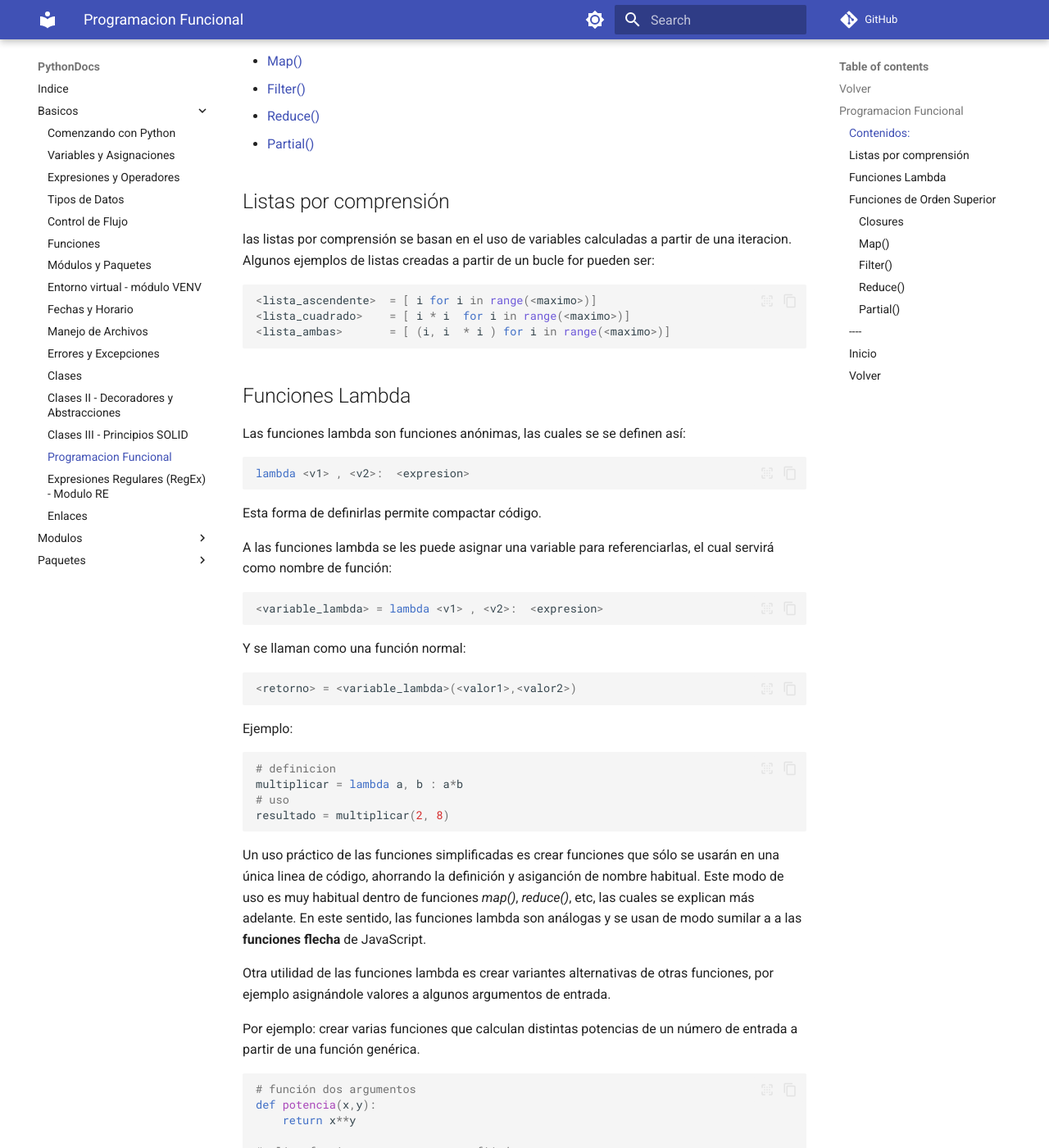
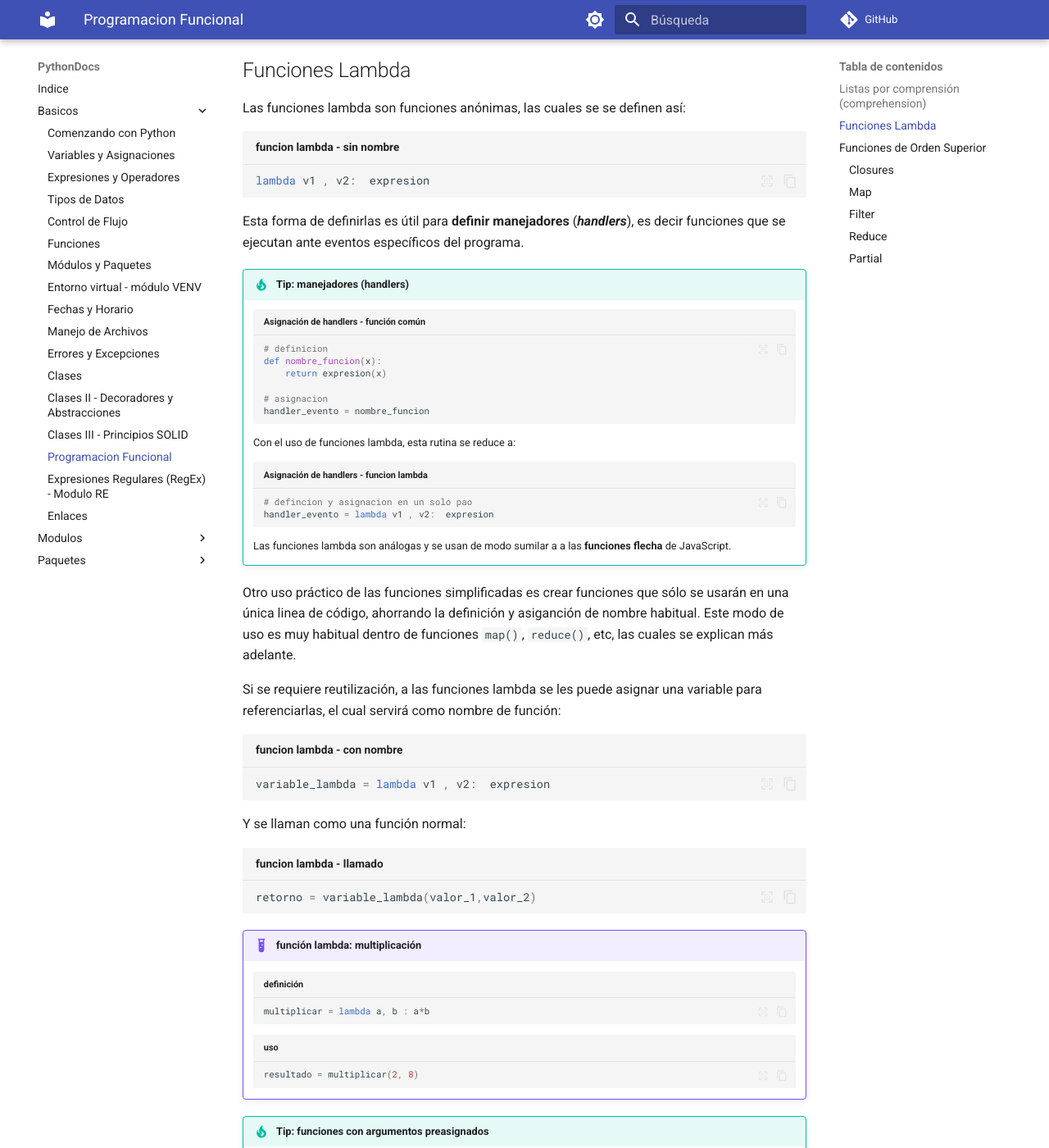
Before and after one commit to alejrot/python-docs, an MkDocs documentation site: the page built from docs/contenido/15-programacion_funcional.md, in a window 1280 px wide and 1400 px high, scrolled down 389 px. Shown: the whole window at 82% size. Built offline with MkDocs 1.6.1 and Material for MkDocs 9.7.7, drawn with Linux system fonts in a browser that asks for light colours; comment, search, counter and statistics services are not loaded; some of the changed text lies outside the part shown.

Commit message:
'programacion funcional' corregido

````diff
--- a/docs/contenido/15-programacion_funcional.md
+++ b/docs/contenido/15-programacion_funcional.md
@@ -1,101 +1,124 @@
 
-## [Volver](../README.md#programacion-funcional)
 
 # Programacion Funcional
-### Contenidos:
-- [Listas por comprensión](#listas-por-comprensión)
-- [Funciones Lambda](#funciones-lambda)
-- [Funciones de Orden Superior](#funciones-de-orden-superior)
-  - [Closures](#closures)
-  - [Map()](#map)
-  - [Filter()](#filter)
-  - [Reduce()](#reduce)
-  - [Partial()](#partial)
 
 
+## Listas por comprensión (*comprehension*)
+las listas por comprensión se basan en el uso de variables calculadas a partir de una iteración. Algunos ejemplos de listas creadas a partir de un bucle for pueden ser:
 
-## Listas por comprensión
-las listas por comprensión se basan en el uso de variables calculadas a partir de una iteracion. Algunos ejemplos de listas creadas a partir de un bucle for pueden ser:
-```python
-<lista_ascendente>  = [ i for i in range(<maximo>)]
-<lista_cuadrado>    = [ i * i  for i in range(<maximo>)]
-<lista_ambas>       = [ (i, i  * i ) for i in range(<maximo>)]
+```python title="Listas por comprensión"
+lista_ascendente  = [ i for i in range(<maximo>)]
+lista_cuadrado    = [ i * i  for i in range(<maximo>)]
+lista_ambas       = [ (i, i  * i ) for i in range(<maximo>)]
 ```
 
 ## Funciones Lambda
 
 Las funciones lambda son funciones anónimas, las cuales se se definen así:
 
-```python
-lambda <v1> , <v2>:  <expresion>
+```python title="funcion lambda - sin nombre"
+lambda v1 , v2:  expresion
 ```
-Esta forma de definirlas permite compactar código.
+Esta forma de definirlas es útil para **definir manejadores** (***handlers***), es decir funciones que se ejecutan ante eventos específicos del programa.
 
-A las funciones lambda se les puede asignar una variable para referenciarlas, el cual servirá como nombre de función:
 
-```python
-<variable_lambda> = lambda <v1> , <v2>:  <expresion>
+!!! tip "Tip: manejadores (handlers)"
+
+	```python title="Asignación de handlers - función común"
+	# definicion
+	def nombre_funcion(x):
+		return expresion(x)
+
+	# asignacion
+	handler_evento = nombre_funcion
+	```
+
+	Con el uso de funciones lambda, esta rutina se reduce a:
+
+	```python title="Asignación de handlers - funcion lambda"
+	# defincion y asignacion en un solo pao
+	handler_evento = lambda v1 , v2:  expresion
+	```
+
+	Las funciones lambda son análogas  y se usan de modo sumilar a a las **funciones flecha** de JavaScript.
+
+
+
+Otro uso práctico de las funciones simplificadas es crear funciones que sólo se usarán en una única linea de código, ahorrando la definición y asiganción de nombre habitual. Este modo de uso es muy habitual dentro de funciones `map()`, `reduce()`, etc, las cuales se explican más adelante.
+
+
+Si se requiere reutilización, a las funciones lambda se les puede asignar una variable para referenciarlas, el cual servirá como nombre de función:
+
+```python title="funcion lambda - con nombre"
+variable_lambda = lambda v1 , v2:  expresion
 ```
 Y se llaman como una función normal:
 
-```python
-<retorno> = <variable_lambda>(<valor1>,<valor2>)
-```
-Ejemplo:
-```python
-# definicion
-multiplicar = lambda a, b : a*b
-# uso
-resultado = multiplicar(2, 8)
+```python title="funcion lambda - llamado"
+retorno = variable_lambda(valor_1,valor_2)
 ```
 
-Un uso práctico de las funciones simplificadas es crear funciones que sólo se usarán en una única linea de código, ahorrando la definición y asiganción de nombre habitual. Este modo de uso es muy habitual dentro de funciones *map()*, *reduce()*, etc, las cuales se explican más adelante. En este sentido, las funciones lambda son análogas  y se usan de modo sumilar a a las **funciones flecha** de JavaScript.
 
-Otra utilidad de las funciones lambda es crear variantes alternativas de otras funciones, por ejemplo asignándole  valores a algunos argumentos de entrada.
+!!! example "función lambda: multiplicación"
+	```python title="definición"
+	multiplicar = lambda a, b : a*b
+	```
+	```python title="uso"
+	resultado = multiplicar(2, 8)
+	```
 
-Por ejemplo: crear varias funciones que calculan distintas potencias de un número de entrada a partir de una función genérica.
 
-```python
-# función dos argumentos
-def potencia(x,y):
-    return x**y
+!!! tip "Tip: funciones con argumentos preasignados"
+	Con las funciones lambda se puede crear variantes alternativas de otras funciones, por ejemplo asignándole  valores a algunos argumentos de entrada. Por ejemplo: crear varias funciones que calculan distintas potencias de un número de entrada a partir de una función genérica.
 
-# alias funcion, un argumento prefijado
-cuadrado    = lambda n: potencia(n, 2)		# y = 2
-cubo        = lambda n: potencia(n, 3)		# y = 3
+	```python title="Alias de funciones"
+	# función con dos argumentos
+	def potencia(x,y):
+		return x**y
 
-print( cuadrado(3)  )	# 3² = 9
-print( cubo(3)  )		# 3³ = 27
+	# alias funcion, un argumento prefijado
+	cuadrado    = lambda n: potencia(n, 2)		# y = 2
+	cubo        = lambda n: potencia(n, 3)		# y = 3
+	```
 
-print(type(cuadrado	))       # <class 'function'>
-print(type(cubo		))       # <class 'function'>
-```
-Nótese que las funciones lambda son reconocidas por el intérprete de Python como si fueran funciones normales.
+	```python title="llamado y tipo"
+	# uso
+	print( cuadrado(3)  )	# 3² = 9
+	print( cubo(3)  )		# 3³ = 27
+
+	# tipo
+	print(type(cuadrado	))       # <class 'function'>
+	print(type(cubo		))       # <class 'function'>
+	```
+
+
+!!! info
+	Nótese que las funciones lambda son reconocidas por el intérprete de Python como si fueran funciones normales.
 
 ## Funciones de Orden Superior
 Son funciones capaces de ejecutar a otras funciones especificadas por el usuario. Estas funciones son indicadas por su nombre como argumento de la funcion de orden superior.
 
-```python
-def <funcion_superior> (<valor1>, <valor2>, <funcion_usuario>):
-	# código
-	...
- 	<funcion_usuario>(<parámetros>)
+```python title="funcion de orden superior"
+def funcion_superior (valor_1, valor_2, funcion_usuario):
+	# codigo
+	# ...
+ 	funcion_usuario(parametros)
+	# ...
 ```
 
-Ejemplo:
 
-```python
+```python title="ejemplo"
 # Funcion orden superior
 def incrementar_4 (x, f):
 	# 'f' es una funcion de entrada
  	return f(x) + 4
 
-# Funcion extra
+# Funcion externa
 def triplicar(x):
 	return x*3
 
 # Uso
-x=7
+x = 7
 y = incrementar_4(x, triplicar)
 print(y)	# Da (x)*3+4 = 25
 ```
@@ -104,19 +127,17 @@
 
 Las  *'closures'* son funciones de orden superior que dan como retorno una función definida internamente.
 
-Sintaxis:
-```python
-def <nombre_closure>():
-	def <funcion_interna>(<argumentos>):
-		<rutina>
-		return <retorno>
+```python title="Closures - Sintaxis"
+def nombre_closure():
+	def funcion_interna(argumentos):
+		# rutina
+		return retorno
 
-	return <funcion_interna>
+	return funcion_interna
 ```
 
-Ejemplo:
 
-```python
+```python title="Ejemplo closure"
 #definicion
 def sumar_diez():
 	def add(valor):
@@ -130,156 +151,172 @@
 
 Una utilidad posible de las closures en englobar varias funciones internas alternativas y poder elegir una u otra dependiendo de un argumento.
 
-### Map()
+### Map
 
-La función *map()* es una funcion de orden superior que facilita el procesamiento de listas por una función especificada, "mapeando" cada elemento de la lista con los argumentos de la funcion y evitando así el uso de bucles y la asignacion elemento a elemento.
+La función `map()` es una funcion de orden superior que facilita el procesamiento de datos iterables  (particularmente: listas) por una función especificada, "mapeando" cada elemento de los datos de entrada con los argumentos de la funcion y evitando así el uso de bucles y la asignacion elemento a elemento.
 
 Sintaxis:
 ```python
-<objeto_resultado> = map(<funcion>, <lista>)
+objeto_resultado = map(funcion, data_entrada_1, data_entrada_2, ...)
 ```
 
-El retorno de la funcion map() es un objeto de clase 'map' (una *instancia*). Con la función *list()* se convierte dicho objeto en una lista de valores, recuperando así los resultados de la función interna.
+El retorno de la funcion map() es un objeto de clase `map` (una *instancia*). Con la función `list()` se convierte dicho objeto en una lista de valores, recuperando así los resultados de la función interna.
+
+
+```python  title="map() - procesamiento de listas"
+objeto_resultado = map(funcion, lista_entrada)
+resultado = list(objeto_resultado)
+```
+
+
 
 Ejemplo: elevar al cuadado todos los elementos de un vector
 
-```python
-vector = [2, 5, 14, 3]
+```python hl_lines="5"  title="map() - ejemplo uso"
 
 def potencia_2 (x):
 	return x**2
 
+vector = [2, 5, 14, 3]
 objeto = map(potencia_2, vector)
 cuadrado = list(objeto)
 ```
 
-*map()* acepta funciones *lambda* como argumento. Ejemplo:
+La funcion `map()` admite multiples listas de entrada
 
-```python
+```python hl_lines="5" title="map() - múltiples iterables"
+def multiplicar(x,y):
+    return x*y
+
+vector = [2, 5, 14, 3]
+objeto = map(multiplicar, vector, vector)
+cuadrado = list(objeto)
+
+```
+
+`map()` acepta funciones *lambda* como argumento. Ejemplo:
+
+```python hl_lines="3" title="map() - uso lambdas"
 vector = [2, 5, 14, 3]
 
 cuadrado = list(map(lambda numero: numero **2 , vector) )
 ```
 
-### Filter()
+### Filter
 
-*filter()* es una función que filtra de la lista de entrada los valores que cumplen con una condición lógica definida por una función especificada.
+`filter()` es una función que filtra de la lista de entrada los valores que cumplen con una condición lógica definida por una función especificada.
 
 Sintaxis:
-```python
-<objeto_filtrados> = filter(<funcion_logica>, <lista>)
+```python  title="filter() - sintaxis"
+objeto_filtrados = filter(funcion_logica, data_entrada)
 ```
-Nuevamente la salida es un objeto de la clase 'filter' y para leer la lista de elementos filtrados hay que recurrir a la funcion *list()*.
+Nuevamente la salida es un objeto de la clase `filter` y para leer la lista de elementos filtrados hay que recurrir a la funcion `list()`.
 
 Ejemplo: filtrar valores numericos mayores a diez de un vector
 
-```python
+```python title="ejemplo: valores mayores a 10"
+def mayor_a_10(x):
+	return True if x > 10 else False
+
 vector = [2, 5, -1, 48,-9,-25, 14, 3]
-
-def mayor_a_10(x):
-    return True if x > 10 else False
-
 objeto= filter(mayor_a_10, vector)
 filtrados = list(objeto)
 ```
-*filter()* también acepta funciones lambda como argumento.
+
+`filter()` también acepta funciones lambda como argumento.
 
 
-### Reduce()
+### Reduce
 
-*reduce()* opera con todos los elementos de una lista de entrada, aplicándoles una función especificada de manera acumulativa. Esto permite trabajar con un número no predeterminado de argumentos agrupados dentro de una lista de entrada. Para ser utilizada debe ser importada previamente desde el módulo *functools*:
-```python
+`reduce()` opera con todos los elementos de una lista de entrada, aplicándoles una función especificada de manera acumulativa. Esto permite trabajar con un número no predeterminado de argumentos agrupados dentro de una lista de entrada. Para ser utilizada debe ser importada previamente desde el módulo *functools*:
+```python title="Importación de reduce()"
 from functools import reduce
 ```
 Ejemplo: una productoria (producto sucesivo) de números englobados en una lista
 
-```python
-from functools import reduce
-
-vector = [2, 5, -1, -3]
-
+```python hl_lines="5" title="ejemplo: reduce() para hacer productoria"
 def producto(x, y):
     return x*y
 
+vector = [2, 5, -1, -3]
 productoria = reduce(producto, vector)
 # 'productoria' es 2*5*(-1)*(-3) = 30
 ```
-Como el retorno de la función *reduce()* es un valor no hace falta hacer conversiones de tipo adicionales.
+Como el retorno de la función `reduce()` es un valor no hace falta hacer conversiones de tipo adicionales.
 
 
-### Partial()
+### Partial
 
-La función *partial()* permite asignar valores prefijados a una función como argumentos. Devuelve como retorno un objeto de clase *'partial'* el cual incluye toda la información agregada y que puede utilizarse como si fuera una función lambda. De esta forma con *partial()* se puede crear una o varias funciones simplificadas.
+La función `partial()` permite asignar valores prefijados a una función como argumentos. Devuelve como retorno un objeto de clase *'partial'* el cual incluye toda la información agregada y que puede utilizarse como si fuera una función lambda. De esta forma con `partial()` se puede crear una o varias funciones simplificadas.
 
-La función *partial()* debe importarse desde el módulo **functools**:
+La función `partial()` debe importarse desde el módulo **functools**:
 
-```python
+```python title="Importación de partial()"
 from functools import partial
 ```
 
 El formato general de esta función es:
 
-```python
-<funcion_lambda> = partial( <nombre_funcion>, <arg1> = <v1>, <arg2> = <v2>, ...)
+```python title="Sintaxis de partial()"
+objeto_partial = partial( nombre_funcion, arg1 = valor_1, arg2 = valor_2, ...)
 ```
 En caso de no indicarse los nombres de los argumentos éstos se asignarán en orden de definición.
 
-**Ejemplo Nº1:** crear varias funciones que calculan distintas potencias de un número de entrada.
+Los objetos partial se usan igual que cualquier función:
 
-```python
-# función general, dos parámetros
-def potencia(x, exponente):
-    return x**exponente
+```python title="Uso de partial()"
+valor = objeto_partial(argunentos)
+```
+
+!!! example "Ejemplo Nª1: cuadrado y cubo con partial()"
+	**Ejemplo Nº1:** crear varias funciones que calculan distintas potencias de un número de entrada.
+
+	```python
+	# función general, dos parámetros
+	def potencia(x, exponente):
+		return x**exponente
 
 
-# se crean objetos 'partial' para casos particulares
-cuadrado = partial( potencia, exponente = 2 )
-cubo	 = partial( potencia, exponente = 3 )
-```
-Estas funciones se usan fácilmente invocándolas por su nombre:
+	# se crean objetos 'partial' para casos particulares
+	cuadrado = partial( potencia, exponente = 2 )
+	cubo	 = partial( potencia, exponente = 3 )
+	```
+	Estas funciones se usan fácilmente invocándolas por su nombre:
 
-```python
-x = 3	# valor de entrada
+	```python hl_lines="6"
+	x = 3	# valor de entrada
 
-print( cuadrado(x))		# 3² = 9
-print( cubo    (x))		# 3³ = 27
+	print( cuadrado(x))		# 3² = 9
+	print( cubo    (x))		# 3³ = 27
 
-print(type(cubo))  # devuelve " <class 'functools.partial'> "
-```
-
-**Ejemplo Nº2:** crear una lista de funciones que calculan distintas potencias de un número de entrada.
-
-```python
-# función general, dos parámetros
-def potencia(x, exponente):
-    return x**exponente
-
-# lista de funciones lambdas
-potencias = []
-for i in range(10):
-	# se fija el exponente
-    p = partial( potencia, exponente = i )
-    potencias.append(p)
-```
-De este modo el índice de la función lambda elegida representa el exponente elegido:
-
-```python
-x = 3	# valor de entrada
-
-print( potencias[0](x) )		# 3⁰ = 1
-print( potencias[1](x) )		# 3¹ = 3
-print( potencias[2](x) )		# 3² = 9
-print( potencias[3](x) )		# 3³ = 27
-print( potencias[4](x) )		# 3⁴ = 81
-# ...
-```
+	print(type(cubo))  # devuelve " <class 'functools.partial'> "
+	```
 
 
+!!! example "Ejemplo Nª2: potencias con partial()"
+	En este ejemplo se crea una lista de funciones que calculan distintas potencias de un número de entrada.
 
-----
-----
-----
+	```python title="definicion de partials"
+	# función general, dos parámetros
+	def potencia(x, exponente):
+		return x**exponente
 
-## [Inicio](#programacion-funcional)
+	# lista de funciones lambdas
+	potencias = []
+	for i in range(10):
+		# se fija el exponente
+		p = partial( potencia, exponente = i )
+		potencias.append(p)
+	```
+	De este modo el índice de la función lambda elegida representa el exponente elegido:
 
-## [Volver](../README.md#programacion-funcional)
+	```python title="uso de partials"
+	x = 3	# valor de entrada
+
+	print( potencias[0](x) )		# 3⁰ = 1
+	print( potencias[1](x) )		# 3¹ = 3
+	print( potencias[2](x) )		# 3² = 9
+	print( potencias[3](x) )		# 3³ = 27
+	print( potencias[4](x) )		# 3⁴ = 81
+	# ...
+	```
--- a/mkdocs.yml
+++ b/mkdocs.yml
@@ -14,7 +14,7 @@
     - rust
     - python
     - bash
-  language: en
+  language: es
   # Modos para la pagina
   palette:
 
@@ -93,7 +93,6 @@
 
 extra_javascript:
   - javascripts/mathjax.js
-  - https://polyfill.io/v3/polyfill.min.js?features=es6
   - https://unpkg.com/mathjax@3/es5/tex-mml-chtml.js
 
 extra_css:
````
Also changed, not shown: docker-compose.yml (deleted, +0 -14 lines).
